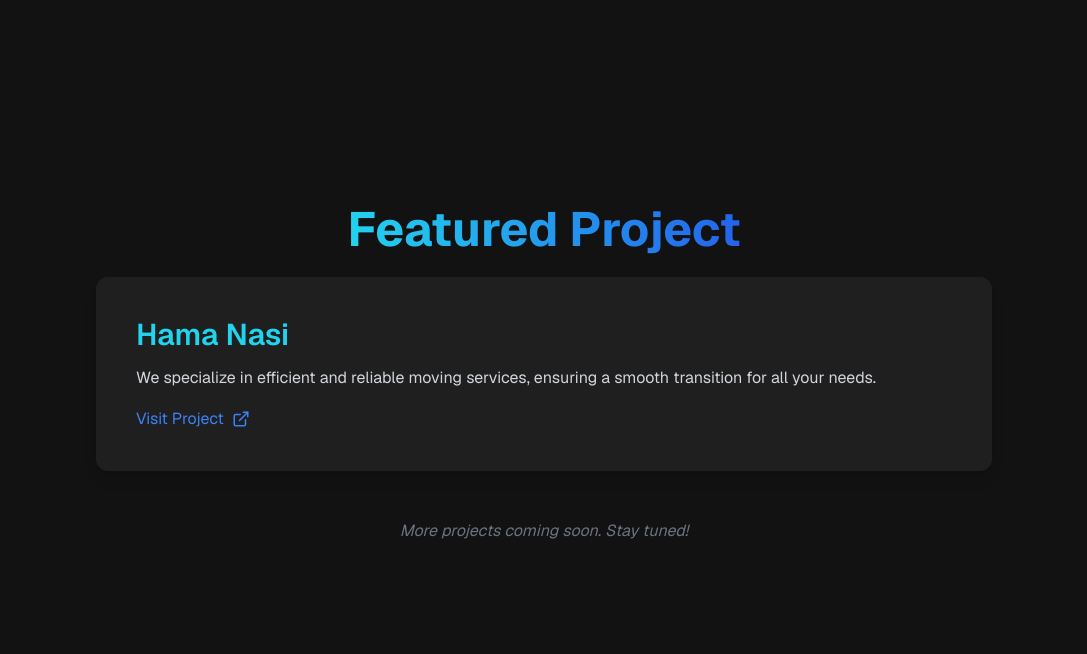
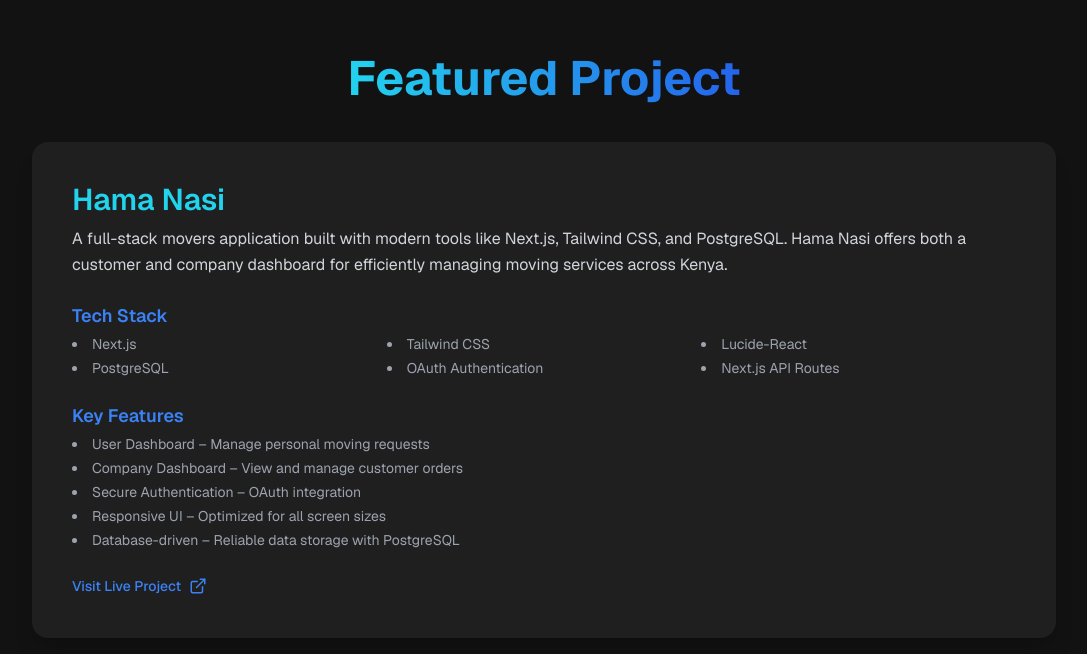
Before and after one commit to KesiBrian/Portfolio, a Next.js app: page / in a window 1280 px wide. Shown: the part 1626-2280 px from the top of the page, without its empty margins (96-1183 px from the left). Built offline with nearby package versions, Linux system fonts and the light colour scheme.

Commit message:
feat: enhance Projects component with detailed project information and improved styling

```diff
--- a/src/app/components/Projects.tsx
+++ b/src/app/components/Projects.tsx
@@ -6,34 +6,62 @@
   return (
     <section
       id="projects"
-      className="min-h-screen flex flex-col justify-center items-center px-6 py-16 bg-[#121212] text-white text-center"
+      className="min-h-screen flex flex-col justify-center items-center px-6 py-20 bg-[#121212] text-white text-center"
     >
-      <h2 className="text-3xl md:text-5xl font-bold mb-6">
+      <h2 className="text-3xl md:text-5xl font-bold mb-10">
         <span className="text-transparent bg-clip-text bg-gradient-to-r from-cyan-400 to-blue-600">
           Featured Project
         </span>
       </h2>
 
       {/* Project Card */}
-      <div className="bg-[#1f1f1f] rounded-xl shadow-lg p-6 md:p-10 w-full max-w-4xl text-left mb-12 transition hover:scale-[1.02] hover:shadow-blue-700/30">
-        <h3 className="text-2xl md:text-3xl font-semibold text-cyan-400 mb-3">
-          Hama Nasi
-        </h3>
-        <p className="text-gray-300 mb-4 leading-relaxed">
-          We specialize in efficient and reliable moving services, ensuring a
-          smooth transition for all your needs.
-        </p>
+      <div className="bg-[#1f1f1f] rounded-2xl shadow-xl p-6 md:p-10 w-full max-w-5xl text-left mb-12 transition-all hover:scale-[1.02] hover:shadow-cyan-700/30">
+        <div className="mb-6">
+          <h3 className="text-2xl md:text-3xl font-semibold text-cyan-400 mb-2">
+            Hama Nasi
+          </h3>
+          <p className="text-gray-300 leading-relaxed">
+            A full-stack movers application built with modern tools like Next.js, Tailwind CSS, and PostgreSQL. Hama Nasi offers both a customer and company dashboard for efficiently managing moving services across Kenya.
+          </p>
+        </div>
+
+        {/* Tech Stack */}
+        <div className="mb-6">
+          <h4 className="text-lg font-semibold text-blue-500 mb-1">Tech Stack</h4>
+          <ul className="text-sm text-gray-400 list-disc list-inside grid grid-cols-2 md:grid-cols-3 gap-y-1">
+            <li>Next.js</li>
+            <li>Tailwind CSS</li>
+            <li>Lucide-React</li>
+            <li>PostgreSQL</li>
+            <li>OAuth Authentication</li>
+            <li>Next.js API Routes</li>
+          </ul>
+        </div>
+
+        {/* Features */}
+        <div className="mb-6">
+          <h4 className="text-lg font-semibold text-blue-500 mb-1">Key Features</h4>
+          <ul className="text-sm text-gray-400 list-disc list-inside space-y-1">
+            <li>User Dashboard – Manage personal moving requests</li>
+            <li>Company Dashboard – View and manage customer orders</li>
+            <li>Secure Authentication – OAuth integration</li>
+            <li>Responsive UI – Optimized for all screen sizes</li>
+            <li>Database-driven – Reliable data storage with PostgreSQL</li>
+          </ul>
+        </div>
+
+        {/* Link */}
         <a
-          href="https://your-project-link.com" // Replace with real URL
+          href="https://hama-nasi.vercel.app/"
           target="_blank"
           rel="noopener noreferrer"
-          className="inline-flex items-center gap-2 text-blue-500 hover:underline"
+          className="inline-flex items-center gap-2 text-blue-500 hover:underline text-sm font-medium"
         >
-          Visit Project <ExternalLink size={18} />
+          Visit Live Project <ExternalLink size={18} />
         </a>
       </div>
 
-      {/* Coming Soon */}
+      {/* Placeholder for more projects */}
       <p className="text-gray-500 italic text-sm md:text-base">
         More projects coming soon. Stay tuned!
       </p>
```
